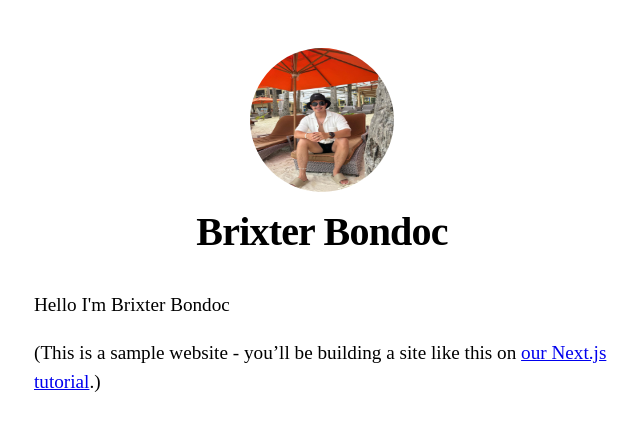
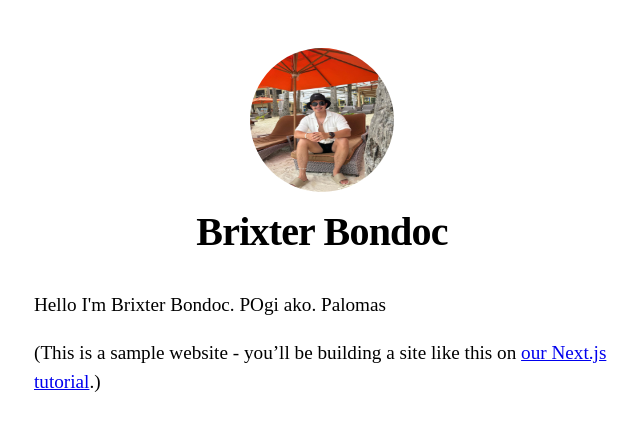
Before and after one commit to Brixter231/ERNZQT, a Next.js app: page / in a window 1280 px wide. Shown: the top 430 px of the page, without its empty margins (318-958 px from the left). Built offline with nearby package versions, Linux system fonts and the light colour scheme.

Commit message:
third commit

```diff
--- a/pages/index.js
+++ b/pages/index.js
@@ -9,7 +9,7 @@ export default function Home() {
         <title>{siteTitle}</title>
       </Head>
       <section className={utilStyles.headingMd}>
-        <p>Hello I'm Brixter Bondoc</p>
+        <p>Hello I'm Brixter Bondoc. POgi ako. Palomas</p>
         <p>
           (This is a sample website - you’ll be building a site like this on{' '}
           <a href="https://nextjs.org/learn">our Next.js tutorial</a>.)
```
